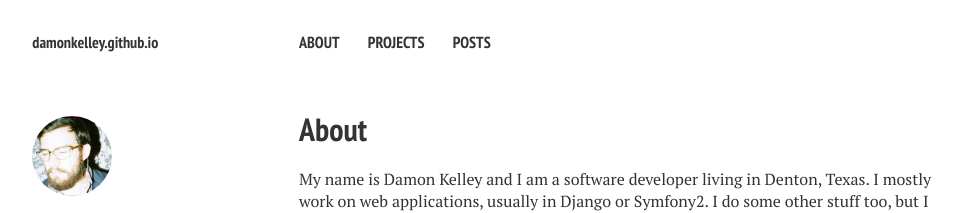
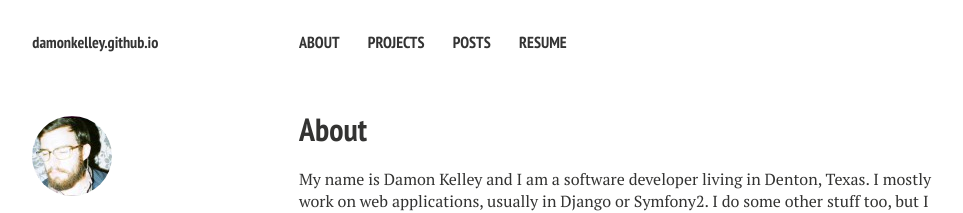
Before and after one commit to damonkelley/damonkelley.github.io, a Jekyll site: the page built from index.md, in a window 1280 px wide. Shown: the top 213 px of the page, without its empty margins (21-984 px from the left). Built offline with Jekyll 4.4.1, drawn with Linux system fonts in a browser that asks for light colours; nearby versions of some CDN libraries.

Commit message:
Add link to resume.

```diff
--- a/_data/navigation.yml
+++ b/_data/navigation.yml
@@ -8,3 +8,6 @@
 
 - title: Posts
   url: /posts/
+
+- title: Resume
+  url: /docs/resume-damonkelley.pdf
```
